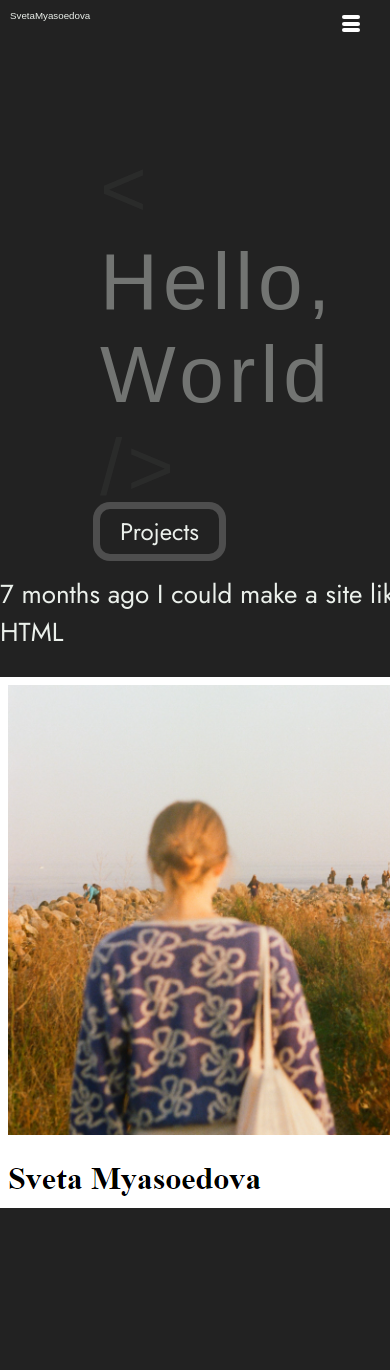
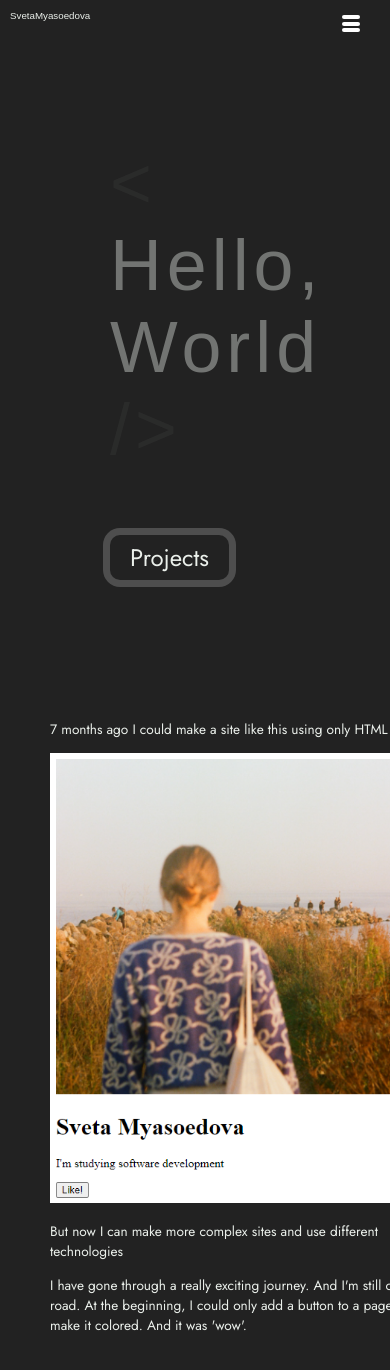
Before and after one commit to SvetaMyasoedova/portfolio, a React (Create React App) app: page /about in a window 390 px wide. Shown: the top 1370 px of the page. Before the commit the page ends 1208 px from the top, so only its background shows below. Built offline with nearby package versions, Linux system fonts and the light colour scheme; a web font is replaced by a local one.

Commit message:
adaptive for about page was added

```diff
--- a/src/components/about/About.tsx
+++ b/src/components/about/About.tsx
@@ -8,11 +8,8 @@ function About() {
     <div className={stylesAbout.main}>
       <Greeting>
         <div className={stylesAbout.text}>
-          <div>
-            Hello,
-            <br />
-            World
-          </div>
+          <div>Hello, </div>
+          <div>World</div>
         </div>
         <div>
           <NextButton text={"Projects"} to={"/projects"} />
--- a/src/components/about/about.module.css
+++ b/src/components/about/about.module.css
@@ -1,16 +1,18 @@
 .main {
   display: flex;
-  flex-wrap: wrap;
+  /* flex-wrap: wrap; */
   justify-content: space-between;
   font-family: "Jost", sans-serif;
   color: #ebf0eb;
+  margin-left: 200px;
 }
 
 .text {
-  font-size: 9.5vh;
+  font-size: 8.5vh;
   letter-spacing: 5px;
   font-family: "Days One", sans-serif;
   opacity: 0.4;
+  margin-bottom: 70px;
 
 }
 
@@ -45,3 +47,17 @@
     opacity: 1;
   }
 }
+
+@media screen and (max-width: 1750px) {
+  .main {
+    display: flex;
+    flex-direction: column;
+    margin-left: 40px;
+  }
+}
+
+@media screen and (max-width: 650px) {
+  .main {
+    margin-left: 10px;
+  }
+}
--- a/src/components/greeting/greeting.module.css
+++ b/src/components/greeting/greeting.module.css
@@ -1,16 +1,29 @@
 .about {
   display: flex;
   flex-direction: column;
-  margin-left: 300px;
+  margin-left: 230px;
 }
 
 @media screen and (max-width: 1750px) {
   .about {
     margin-right: 50px;
+    margin-left: 550px;
   }
 }
 
-@media screen and (max-width: 850px) {
+@media screen and (max-width: 1300px) {
+  .about {
+    margin-left: 450px;
+  }
+}
+
+@media screen and (max-width: 900px) {
+  .about {
+    margin-left: 150px;
+  }
+}
+
+@media screen and (max-width: 650px) {
   .about {
     margin-left: 100px;
   }
--- a/src/components/info/Info.tsx
+++ b/src/components/info/Info.tsx
@@ -20,7 +20,7 @@ function Info() {
         <div className={stylesInfo.scroll}>
           <div className={stylesInfo.info}>
             <p>7 months ago I could make a site like this using only HTML</p>
-            <img src={project} alt="My first project" />
+            <img className={stylesInfo.project} src={project} alt="My first project" />
             <p>
               But now I can make more complex sites and use different
               technologies
--- a/src/components/info/info.module.css
+++ b/src/components/info/info.module.css
@@ -1,7 +1,7 @@
 .main {
   margin-right: 300px;
   color: #ebf0eb;
-	font-family: "Jost", sans-serif;
+  font-family: "Jost", sans-serif;
 }
 .avatar {
   width: 100%;
@@ -13,6 +13,8 @@
 .scroll {
   width: 600px;
   overflow-y: scroll;
+  margin-bottom: 30px;
+  margin-top: 20px;
 }
 
 .scroll::-webkit-scrollbar-track {
@@ -39,5 +41,85 @@
 
 .info {
   max-height: 75vh;
-  font-size: 26px;
+  font-size: 1.5vw;
+  padding-right: 30px;
 }
+
+.project {
+  height: 550px;
+}
+
+a img {
+  max-width: 550px;
+}
+
+@media screen and (max-width: 1750px) {
+  .main {
+    margin-left: 450px;
+    /* margin-right: 50px; */
+  }
+  .scroll {
+    margin-top: 130px;
+  }
+  .avatar {
+    margin-top: 100px;
+    margin-bottom: 30px;
+    width: 60%;
+    height: 50%;
+  }
+}
+
+@media screen and (max-width: 1300px) {
+  .main {
+    margin-left: 350px;
+
+  }
+
+  .info {
+    font-size: 2.5vw;
+  }
+}
+
+@media screen and (max-width: 900px) {
+  .scroll {
+    max-width: 550px;
+  }
+  .main {
+    margin-left: 140px;
+    margin-right: 0px;
+  }
+  .avatar {
+    width: 80%;
+    height: auto;
+  }
+}
+
+@media screen and (max-width: 770px) {
+  .info {
+    padding-right: 10px;
+    font-size: 3.5vw;
+  }
+  .project {
+    width: 350px;
+    height: 450px;
+  }
+
+  .main {
+    margin-left: 40px;
+  }
+
+  a img {
+    max-width: 350px;
+  }
+
+  .avatar {
+    width: 90%;
+    height: auto;
+  }
+}
+
+@media screen and (max-width: 670px) {
+  .scroll {
+    max-width: 400px;
+  }
+}
```
